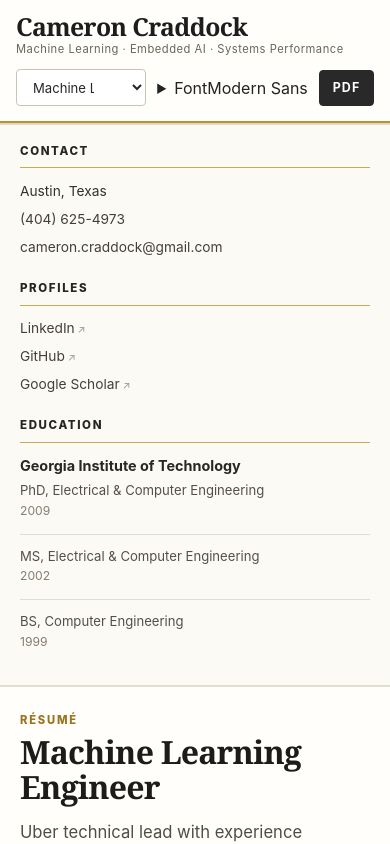
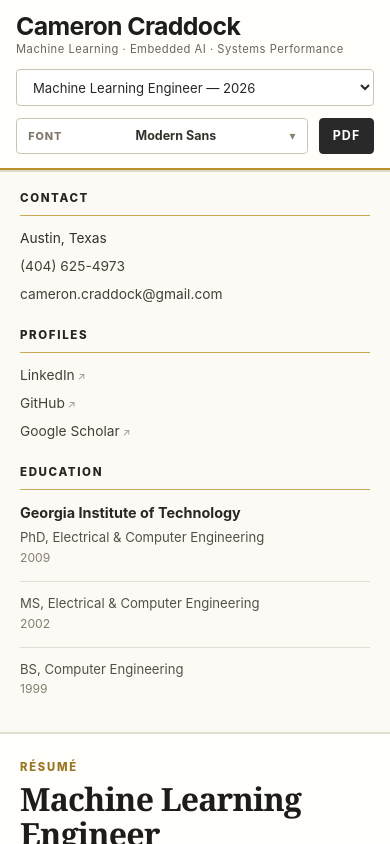
Before and after one commit to ccraddock/cloud_resume_challenge, a React (Vite) app in the folder resume-app/: page / in a window 390 px wide. Shown: the top 844 px of the page. Built offline with nearby package versions, Linux system fonts and the light colour scheme.

Commit message:
Style font switcher menu

```diff
--- a/resume-app/src/components/Header.css
+++ b/resume-app/src/components/Header.css
@@ -34,7 +34,7 @@
 
 .identity-name {
   color: #1d1d1d;
-  font-family: Georgia, "Times New Roman", serif;
+  font-family: var(--font-display);
   font-size: clamp(1.55rem, 2.2vw, 2rem);
   line-height: 1;
   font-weight: 700;
@@ -43,6 +43,7 @@
 
 .identity-tagline {
   color: #6a655b;
+  font-family: var(--font-label);
   font-size: 0.78rem;
   letter-spacing: 0.045em;
 }
@@ -55,6 +56,7 @@
 
 .select-label {
   color: #70695c;
+  font-family: var(--font-label);
   font-size: 0.72rem;
   font-weight: 700;
   text-transform: uppercase;
@@ -68,11 +70,118 @@
   border-radius: 4px;
   background: #fff;
   color: #272727;
+  font-family: var(--font-label);
   font-size: 0.88rem;
   cursor: pointer;
 }
 
+.font-menu {
+  position: relative;
+}
+
+.font-menu summary {
+  min-height: 36px;
+  display: inline-flex;
+  align-items: center;
+  gap: 0.42rem;
+  padding: 0 0.7rem;
+  border: 1px solid #cbc4b3;
+  border-radius: 4px;
+  background: #fff;
+  color: #34312b;
+  font-family: var(--font-label);
+  font-size: 0.78rem;
+  cursor: pointer;
+  list-style: none;
+  user-select: none;
+}
+
+.font-menu summary::-webkit-details-marker {
+  display: none;
+}
+
+.font-menu summary::after {
+  content: "▾";
+  color: #8b826f;
+  font-size: 0.75rem;
+  transition: transform 0.15s ease;
+}
+
+.font-menu[open] summary::after {
+  transform: rotate(180deg);
+}
+
+.font-menu-label {
+  color: #807868;
+  font-size: 0.68rem;
+  font-weight: 800;
+  letter-spacing: 0.08em;
+  text-transform: uppercase;
+}
+
+.font-menu-current {
+  font-weight: 650;
+}
+
+.font-menu-panel {
+  position: absolute;
+  top: calc(100% + 0.5rem);
+  right: 0;
+  width: 290px;
+  padding: 0.45rem;
+  border: 1px solid #d9d2c4;
+  background: #fffefb;
+  box-shadow: 0 14px 34px rgba(56, 48, 34, 0.14);
+  z-index: 150;
+}
+
+.font-option {
+  width: 100%;
+  display: grid;
+  gap: 0.12rem;
+  padding: 0.62rem 0.7rem;
+  border: 0;
+  border-radius: 3px;
+  background: transparent;
+  color: #302e29;
+  text-align: left;
+  cursor: pointer;
+}
+
+.font-option:hover,
+.font-option.active {
+  background: #f3efe4;
+}
+
+.font-option.active::before {
+  content: "✓";
+  position: absolute;
+  transform: translateX(-0.05rem);
+  color: #9a7520;
+  font-weight: 800;
+}
+
+.font-option-name,
+.font-option-description {
+  margin-left: 1.1rem;
+}
+
+.font-option-name {
+  font-family: var(--font-label);
+  font-size: 0.82rem;
+  font-weight: 750;
+}
+
+.font-option-description {
+  color: #777064;
+  font-family: var(--font-label);
+  font-size: 0.72rem;
+  line-height: 1.35;
+}
+
 .header-actions select:focus-visible,
+.font-menu summary:focus-visible,
+.font-option:focus-visible,
 .pdf-link:focus-visible,
 .identity:focus-visible {
   outline: 3px solid rgba(184, 146, 46, 0.35);
@@ -89,6 +198,7 @@
   border-radius: 4px;
   background: #292929;
   color: #fff;
+  font-family: var(--font-label);
   font-size: 0.78rem;
   font-weight: 700;
   letter-spacing: 0.08em;
@@ -100,7 +210,7 @@
   border-color: #b08b2f;
 }
 
-@media (max-width: 780px) {
+@media (max-width: 900px) {
   .header-content {
     width: calc(100% - 2rem);
     min-height: auto;
@@ -112,16 +222,17 @@
 
   .header-actions {
     width: 100%;
+    flex-wrap: wrap;
   }
 
   .header-actions select {
-    flex: 1;
+    flex: 1 1 260px;
     max-width: none;
     min-width: 0;
   }
 }
 
-@media (max-width: 520px) {
+@media (max-width: 560px) {
   .identity-tagline {
     font-size: 0.7rem;
   }
@@ -131,6 +242,22 @@
   }
 
   .header-actions select {
+    flex-basis: 100%;
     font-size: 0.82rem;
   }
+
+  .font-menu {
+    flex: 1;
+  }
+
+  .font-menu summary {
+    width: 100%;
+    justify-content: space-between;
+  }
+
+  .font-menu-panel {
+    left: 0;
+    right: auto;
+    width: min(310px, calc(100vw - 2rem));
+  }
 }
```
